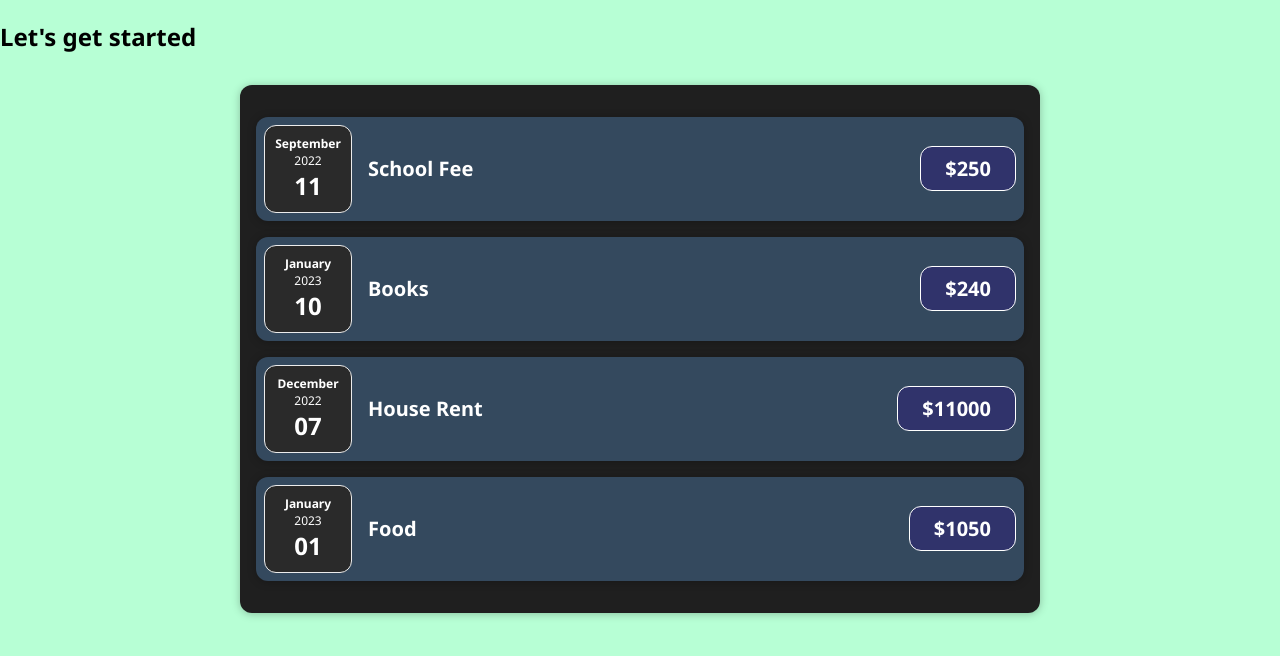
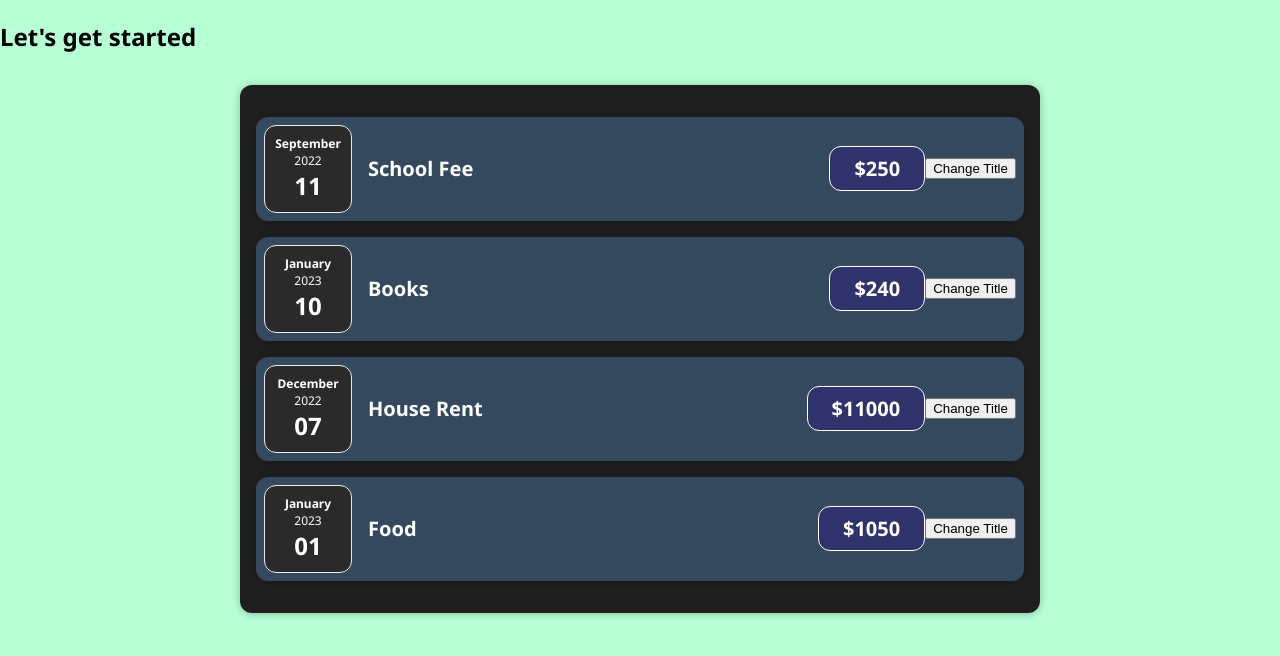
Before and after one commit to shakerbca/React, a React (Create React App) app: page / in a window 1280 px wide. Shown: the top 656 px of the page. Built offline with nearby package versions, Linux system fonts and the light colour scheme.

Commit message:
added button

```diff
--- a/src/components/Expenses/ExpenseItem.js
+++ b/src/components/Expenses/ExpenseItem.js
@@ -1,4 +1,4 @@
-import React from 'react';
+import React, { useState } from 'react';
 
 import './ExpenseItem.css';
 
@@ -6,14 +6,20 @@
 import Card from '../UI/Card';
 
 const ExpenseItem = (props) => {
+   const [title, setTitle] = useState(props.title);
+
+    const clickHandler = () => {
+        setTitle('New Title..');
+    }
 
     return (
         <Card className="expense-item">
           <ExpenseDate date={props.date} />
             <div className="expense-item__description">
-                <h2>{ props.title }</h2>
+                <h2>{ title }</h2>
                 <div className="expense-item__price">${ props.amount }</div>
             </div>
+            <button onClick={clickHandler}>Change Title</button>
         </Card>
 
     );
```
